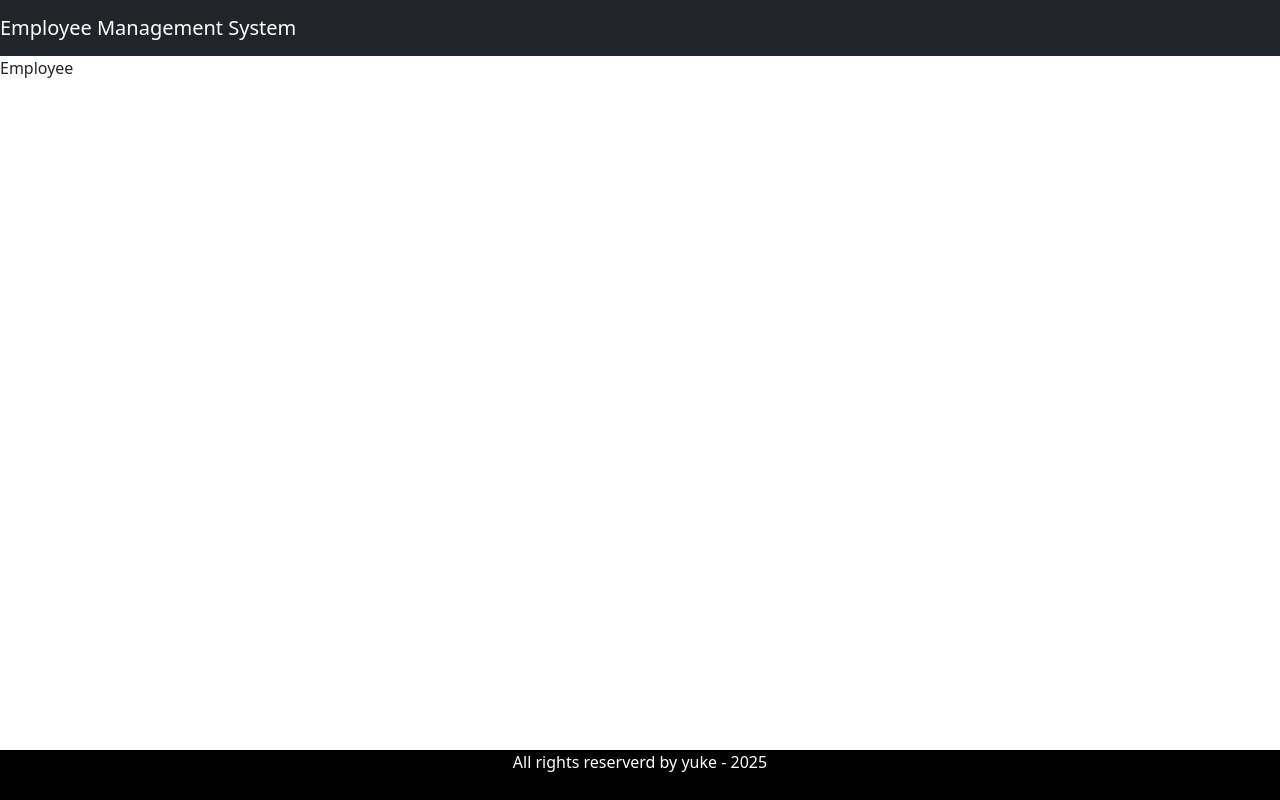
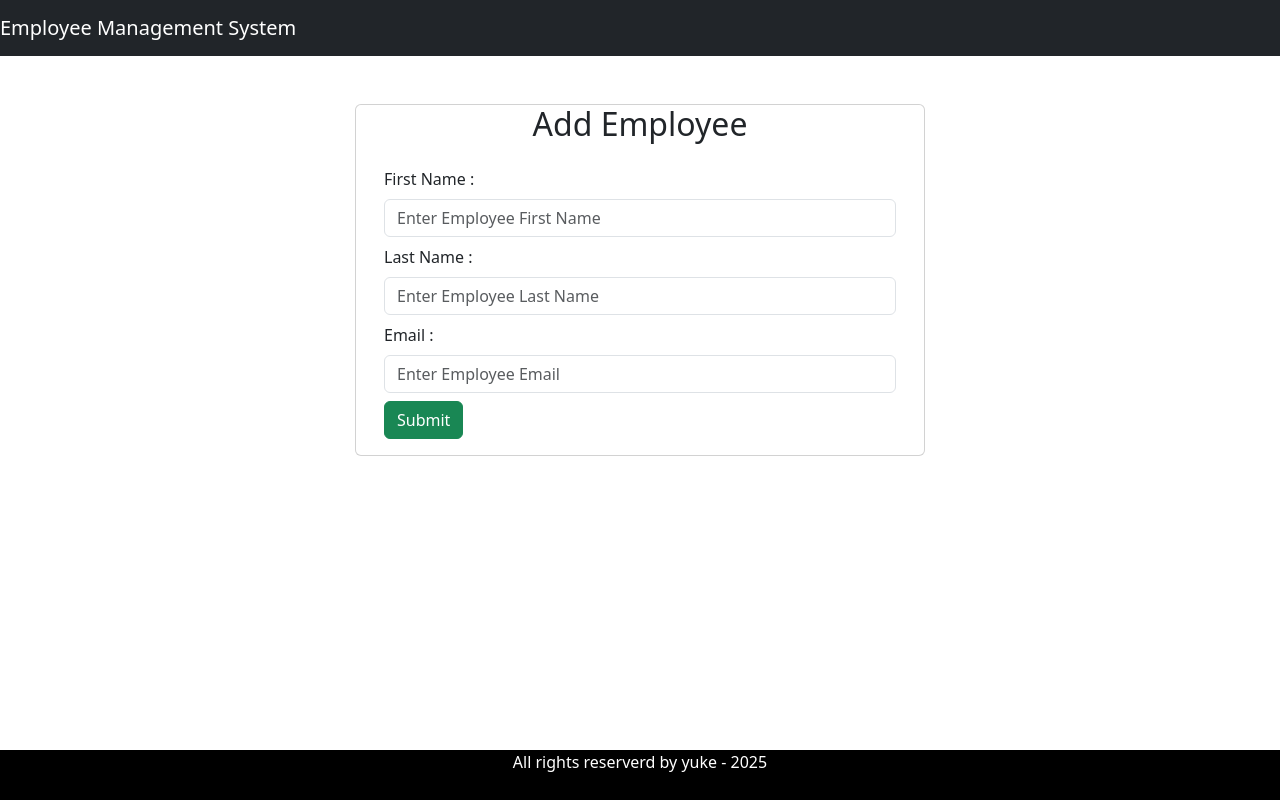
Before and after one commit to yuke001/Employee-Management-System, a React (Vite) app in the folder ems-frontend/: page /add-employee in a window 1280 px wide. Built offline with nearby package versions, Linux system fonts and the light colour scheme; no server answers.

Commit message:
add epmloyee features Form handling

```diff
--- a/ems-frontend/src/Component/Employee.jsx
+++ b/ems-frontend/src/Component/Employee.jsx
@@ -1,9 +1,86 @@
-import React from 'react'
+import React, { useState } from 'react'
+
 
 
 const Employee = () => {
+
+  const [firstName, setFirstName] = useState('')
+  const [lastName, setLastName] = useState('');
+  const [email, setEmail] = useState('');
+
+
+  // // handle first name
+  // const handleFirstName = (e) => setFirstName(e.target.value);
+
+  // // handle last name
+  // const handleLastName = (e) => setLastName(e.target.value);
+  // // handle email
+  // const handleEmail = (e) => setEmail(e.target.value);
+
+  //saveEmployee
+  function saveEmployee(e) {
+    e.preventDefault();
+    const employee = { firstName, lastName, email };
+    console.log(employee);
+  }
+
   return (
-    <div>Employee</div>
+    <div>
+      <div className='container'>
+        <br /><br />
+        <div className='row'>
+          <div className='card col-md-6 offset-md-3 offset-md-3'>
+            <h2 className='text-center'>Add Employee</h2>
+            <div className='card-body'>
+
+              <form action="">
+
+                {/* First Name */}
+                <div className='form-group mb-2'>
+                  <label className='form-label'>First Name :</label>
+                  <input
+                    type="text"
+                    placeholder='Enter Employee First Name'
+                    name='firstName'
+                    value={firstName}
+                    className='form-control'
+                    onChange={(e) => setFirstName(e.target.value)} />
+                </div>
+
+                {/* Last Name */}
+                <div className='form-group mb-2'>
+                  <label className='form-label'>Last Name :</label>
+                  <input
+                    type="text"
+                    placeholder='Enter Employee Last Name'
+                    name='lastName'
+                    value={lastName}
+                    className='form-control'
+                    onChange={(e) => setLastName(e.target.value)} />
+                </div>
+
+                {/* Email */}
+                <div className='form-group mb-2'>
+                  <label className='form-label'>Email :</label>
+                  <input
+                    type="email"
+                    placeholder='Enter Employee Email'
+                    name='email'
+                    value={email}
+                    className='form-control'
+                    onChange={(e) => setEmail(e.target.value)} />
+                </div>
+
+                {/* Button */}
+
+                <button className='btn btn-success' onClick={saveEmployee}>Submit</button>
+
+              </form>
+            </div>
+          </div>
+        </div>
+      </div>
+    </div>
   )
 }
 
```
Also changed, not shown: 1 other file (tests, documents, lock files or other folders).
